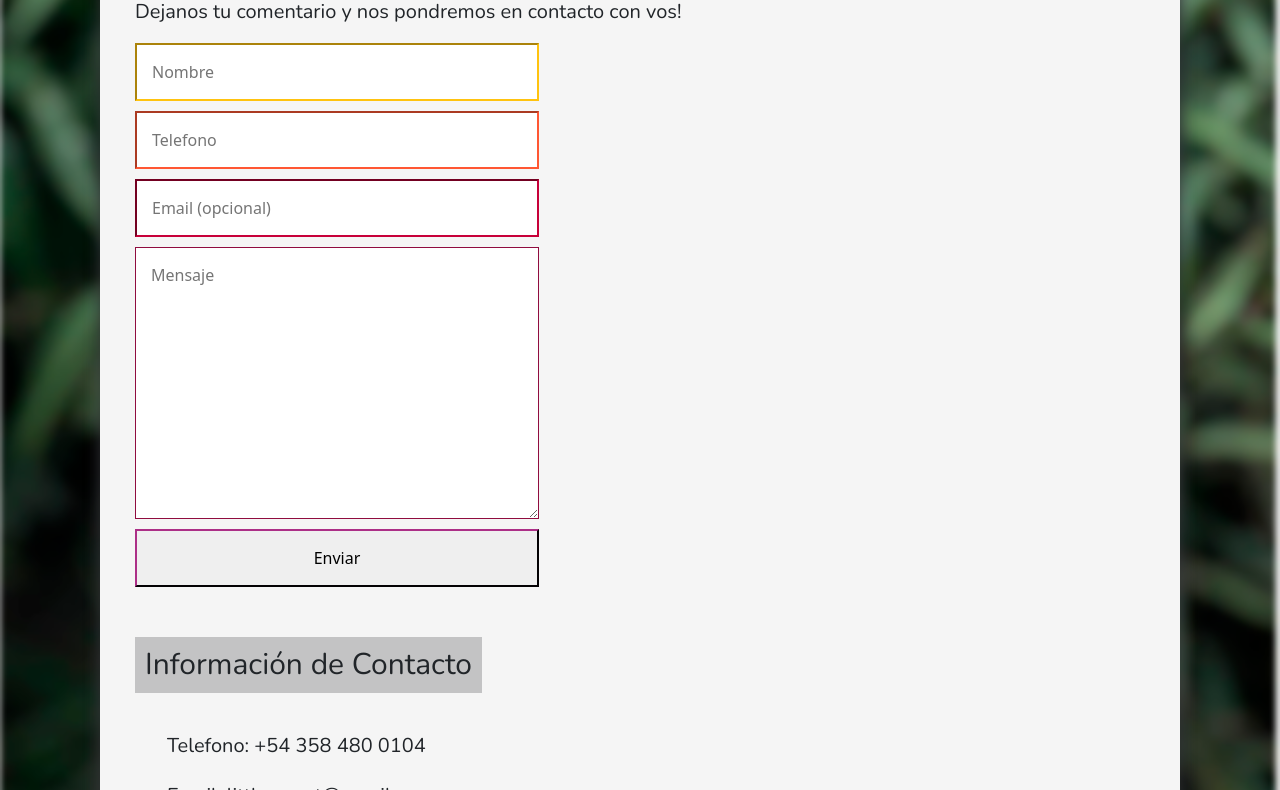
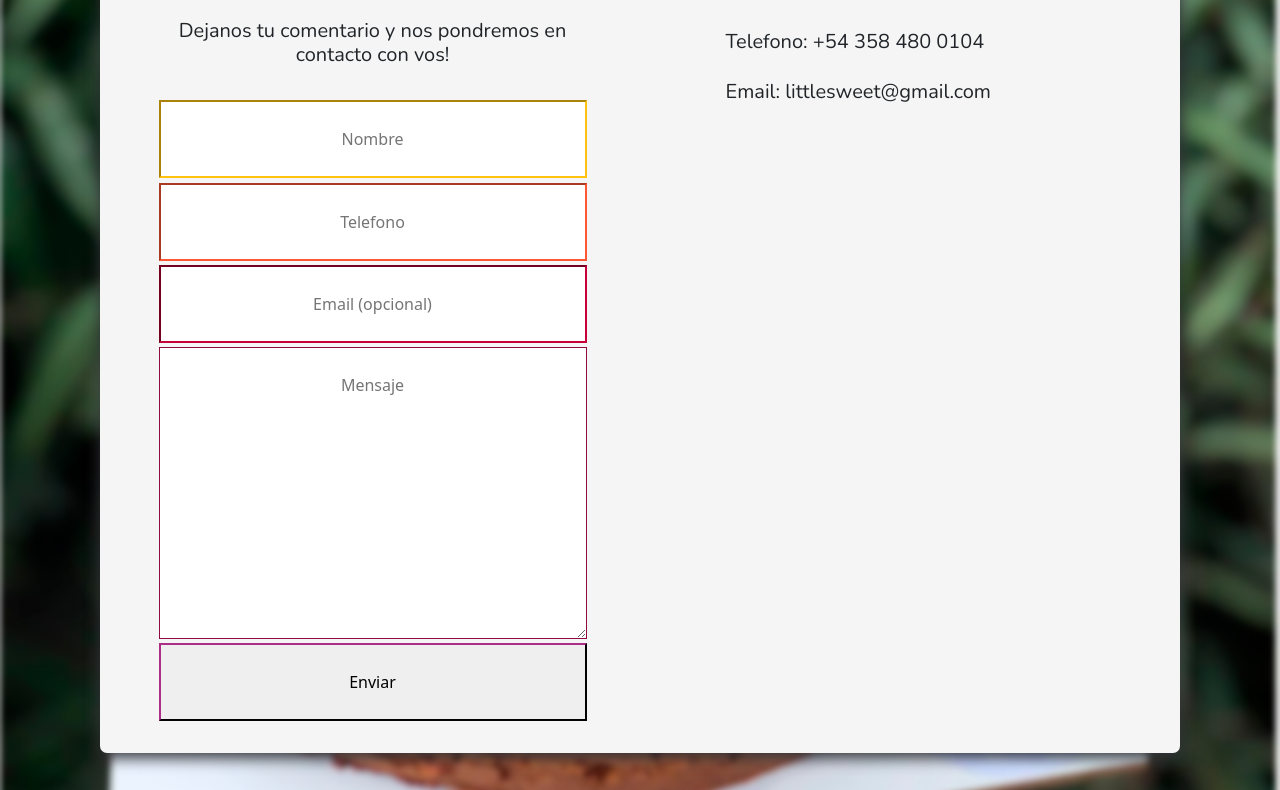
Before and after one commit to OctavioGrassini/desarrollo_web, a website: page Paginas/contacto.html in a window 1280 px wide. Shown: the part 331-1121 px from the top of the page. Drawn offline with nearby package versions, Linux system fonts and the light colour scheme; a web font is replaced by a local one.

Commit message:
cambios finales pre-entrega

```diff
--- a/Paginas/contacto.html
+++ b/Paginas/contacto.html
@@ -34,7 +34,7 @@
                 <a href="../index.html"><img class="logo" src="../Imagenes\Logo.png" alt="logo"></a>
                 <nav>
 
-                    <!-- MENU DEFAULT -->
+                    <!-- MENU DESKTOP -->
                     <ul class="menu">
                         <li><a href="../index.html">Inicio</a></li>
                         <li><a href="productos.html">Productos</a></li>
@@ -90,7 +90,6 @@
 
             <div class="centro_contacto">
 
-                <div contacto>
               <!-- FORMULARIO -->
               <div class="form">
                   <h2>Formulario de Contacto:</h2>
@@ -102,13 +101,13 @@
                   <input class="input color-form_5" type="button" value="Enviar" id="boton">
               </div>
 
+              <!-- INFO -->
               <div class="contact_info">
                   <h2>Información de Contacto</h2>
                   <ul>
                     <li>Telefono: +54 358 480 0104</li>
                     <li>Email: littlesweet@gmail.com</li>
                   </ul>
-                    </div>
               </div>
             </div>
         </main>
--- a/package.json
+++ b/package.json
@@ -1,14 +1,12 @@
 {
   "name": "desarrollo_web",
   "version": "1.0.0",
-  "description": "",
   "main": "index.js",
   "scripts": {
     "test": "echo \"Error: no test specified\" && exit 1",
     "build-css": "node-sass --include-path scss scss/main.scss css/main.css",
     "watch-css": "nodemon -e scss -x \"npm run build-css\""
   },
-
   "repository": {
     "type": "git",
     "url": "git+https://github.com/OctavioGrassini/desarrollo_web.git"
@@ -22,5 +20,6 @@
   "devDependencies": {
     "node-sass": "^7.0.1",
     "nodemon": "^2.0.16"
-  }
+  },
+  "description": ""
 }
--- a/scss/_contacto.scss
+++ b/scss/_contacto.scss
@@ -1,24 +1,30 @@
-.contacto
-{
-    display:flex;
-    justify-content: space-between;
-}
+
+
+// .contacto
+// {
+//     display:flex;
+//     align-items: center;
+//     width: 100%;
+//     height: 100%;
+//     flex-direction: row;
+// }
 
 .form
 {
-    @include spacing($spacing*4, $spacing*2);
-
     display: flex;
     justify-content:left;
     flex-direction: column;
     align-items: flex-start;
-    width: auto;
+    margin: 0;
+    width: 45%;
+    padding: 2.5%;
 
     .input
     {
-        padding: $spacing*3;
+        padding: $spacing*5 0;
         margin-top: 1%;
-        width: 40%;
+        width: 100%;
+        text-align: center;
     }
 
     h2
@@ -27,24 +33,28 @@
         font-size: 30px;
         padding: $spacing*2;
         background-color: #32333842;
+        align-self: center;
     }
 
     h3
     {
         font-family: 'Nunito', sans-serif;
         font-size: 20px;
+        width: 100%;
+        text-align: center;
+        padding: 5% 0;
     }
 }
 
 .contact_info
 {
-    @include spacing($spacing*4, $spacing*2);
-
     display: flex;
     justify-content:left;
     flex-direction: column;
     align-items: flex-start;
-    width: auto;
+    margin: 0;
+    width: 45%;
+    padding: 2.5%;
 
     h2
     {
@@ -78,6 +88,11 @@
     box-shadow: 0px 5px 15px #323338;
     border-radius: 7px;
 
+    display:flex;
+    align-items:flex-start;
+    justify-content: space-around;
+
+
     animation-name: fade-in;
     animation-duration: .5s;
     animation-timing-function: ease-out;
@@ -88,11 +103,12 @@
     .centro_contacto
     {
         margin: 0px $spacing*4;
+        flex-direction: column;
     }
 
     .form
     {
-        align-items: center;
+        width: 100%;
 
         .input
         {
@@ -101,6 +117,12 @@
             border-radius: 10px;
             width: 100%;
         }
+    }
+
+    .contact_info
+    {
+        width: 100%;
+        margin-top: 5%;
     }
 }
 
```
Also changed, not shown: Paginas/como-comprar.html (+4 -1 lines), Paginas/galeria.html (+2 -2 lines), Paginas/productos.html (+2 -1 lines), index.html (+1 -1 lines), css/main.css. Lines whose indentation alone changed are shown as unchanged.
